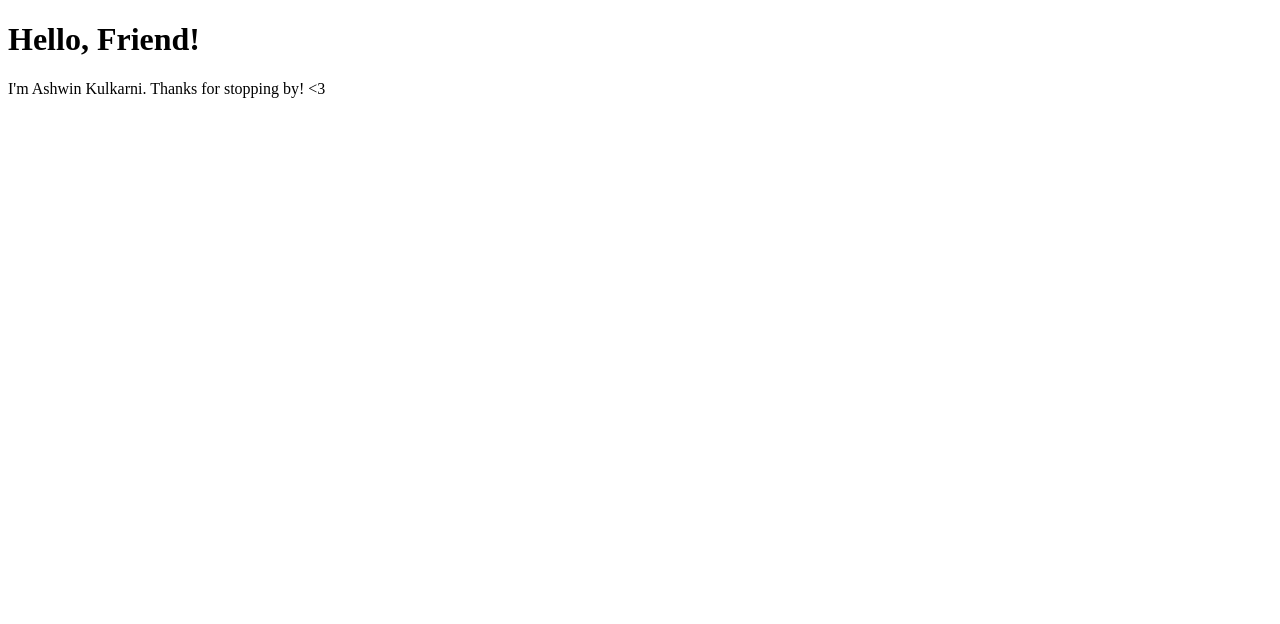
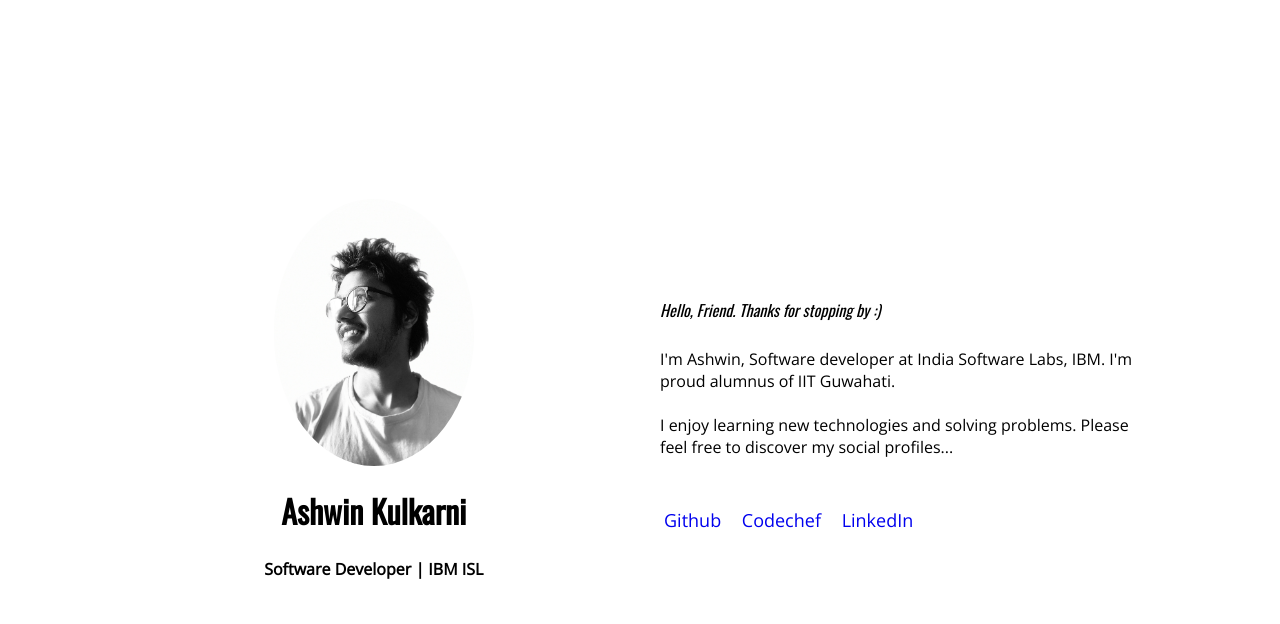
Before and after one commit to AshwinKul28/AshwinKul28.github.io, a plain HTML site: page index.html in a window 1280 px wide. Drawn offline with nearby package versions, Linux system fonts and the light colour scheme.

Commit message:
update in styles and html

```diff
--- a/index.html
+++ b/index.html
@@ -1,7 +1,36 @@
 <!DOCTYPE html>
 <html>
-<body>
-<h1>Hello, Friend!</h1>
-<p>I'm Ashwin Kulkarni. Thanks for stopping by! <3</p>
-</body>
+    <head>
+        <title>Ashwin Kulkarni</title>
+        <link rel="stylesheet" type="text/css" href="style.css">
+        <link href="https://fonts.googleapis.com/css?family=Open+Sans|Roboto" rel="stylesheet">
+        <link href="https://fonts.googleapis.com/css2?family=Oswald&display=swap" rel="stylesheet">
+      </head>
+
+    <body>
+        <div class="wrapper">
+
+          <div class="left">
+            <img class="profile-picture" src="img/profile.jpg" width="200"/>
+            <h1 class="name">Ashwin Kulkarni</h1>
+            <h4 class="subtitle">Software Developer | IBM ISL</h4>
+          </div>
+
+          <div class="right">
+            <p class="bio">
+                <p class="name">
+                    <i>Hello, Friend. Thanks for stopping by :)</i> <br/><br/>
+                </p>
+              I'm Ashwin, Software developer at India Software Labs, IBM. I'm proud alumnus of IIT Guwahati. <br/><br/>
+              I enjoy learning new technologies and solving problems. Please feel free to discover my social profiles...
+            </p>
+            <ul class="social-links">
+              <li><a href="https://github.com/AshwinKul28">Github</a></li>
+              <li><a href="https://www.codechef.com/users/ashwin_kul">Codechef</a></li>
+              <li><a href="https://www.linkedin.com/in/iashwin28/">LinkedIn</a></li>
+            </ul>
+          </div>
+
+        </div>
+      </body>
 </html>
--- /dev/null
+++ b/style.css
@@ -0,0 +1,68 @@
+html, body {
+    display: flex;
+    align-items: center;
+    justify-content: center;
+    height: 100%;
+    margin: 0px;
+    padding: 0px;
+    width: 100%;
+
+    font-family: 'Open Sans', sans-serif;
+  }
+
+  .name {
+    font-family: 'Oswald', sans-serif;
+    margin-bottom: 2px;
+  }
+
+  .wrapper {
+
+    display: flex;
+    flex-direction: row;
+  }
+
+  .left, .right {
+
+
+    margin: 5px;
+    max-width: 50%;
+    padding: 15px;
+    flex: 1;
+    display: flex;
+    flex-direction: column;
+    justify-content: center;
+  }
+
+  .left {
+    align-items: center;
+    justify-content: center;
+  }
+
+  .profile-picture {
+    border-radius: 50%;
+  }
+
+
+.social-links {
+    list-style: none;
+    padding-left: 0px;
+    font-size: 18px;
+  }
+
+  .social-links li {
+    display: inline-block;
+    margin-right: 8px;
+  }
+
+  .social-links a {
+    text-decoration: none;
+    padding: 4px;
+  }
+
+  .social-links a:hover {
+    background-color: rgba(0, 0, 0, 0.1);
+  }
+
+  .body {
+    background: linear-gradient(to bottom, rgba(231, 240, 245, 1) 0%, rgba(170, 221, 235, 1) 100%);
+  }
```
Also changed, not shown: img/profile.jpg (added).
